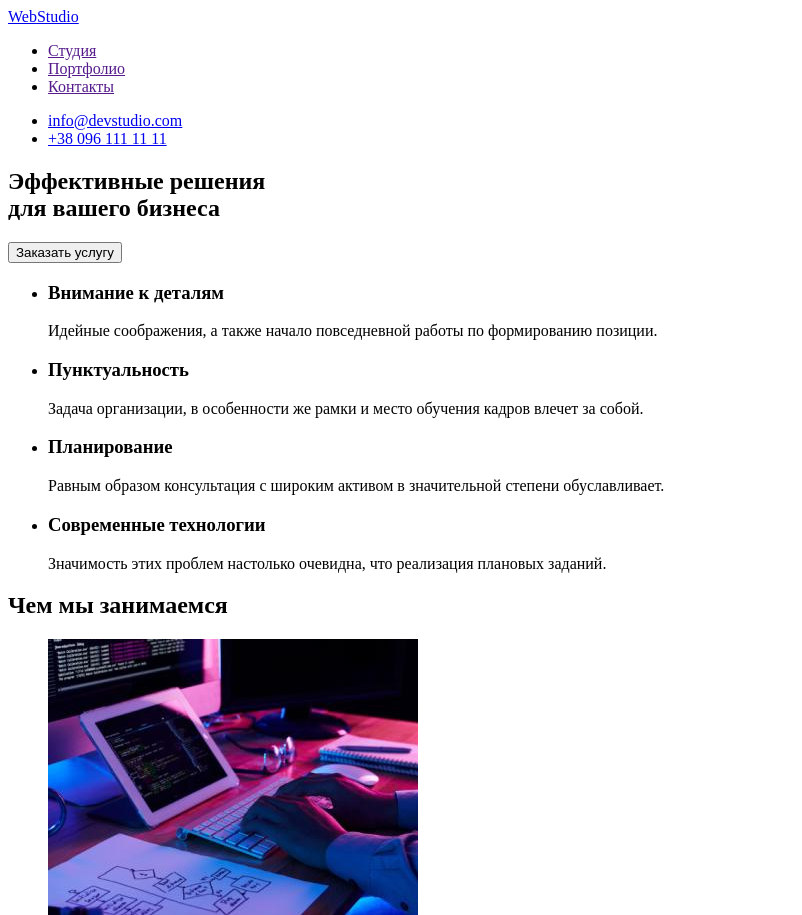
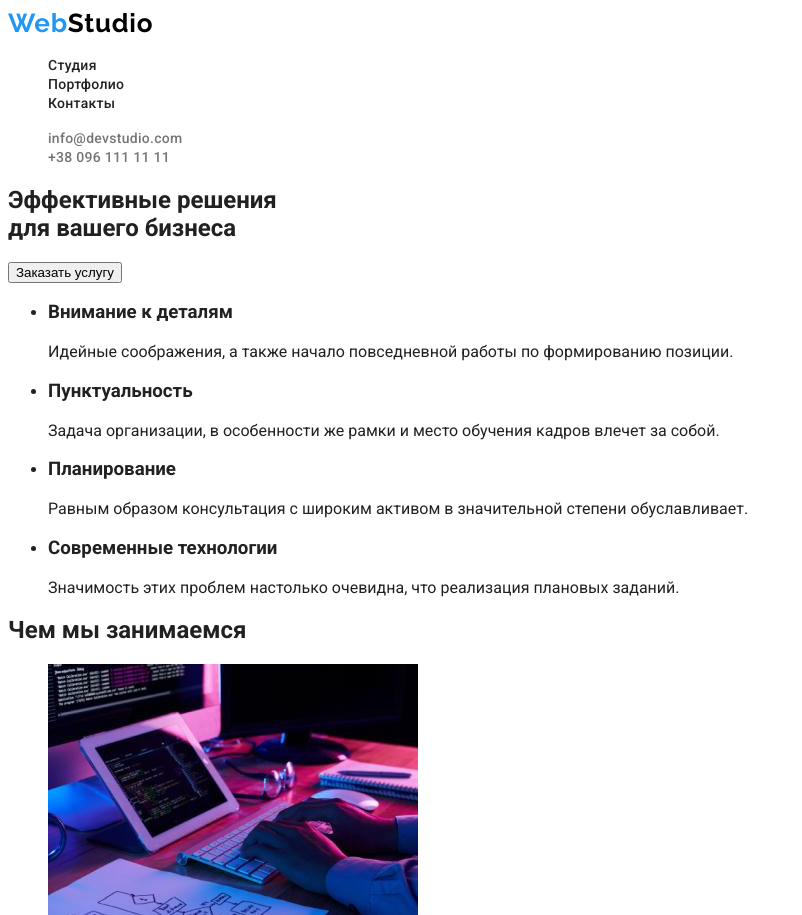
Before and after one commit to BogdanGoIT/goit-markup-hw-02, a plain HTML site: page index.html in a window 1280 px wide. Shown: the top 915 px of the page, without its empty margins (0-802 px from the left). Drawn offline with Linux system fonts and the light colour scheme.

Commit message:
стилизирует навигацию

```diff
--- a/css/styles.css
+++ b/css/styles.css
@@ -12,4 +12,52 @@
 
 body {
   background-color: #ffffff;
+  font-family: Roboto, sans-serif;
+  color: #212121;
 }
+
+/* Logo */
+
+.logo .blue {
+  color: #2196f3;
+}
+
+.logo {
+  font-family: Raleway, sans-serif;
+  font-weight: 700;
+  font-size: 26px;
+  line-height: 1.19;
+  letter-spacing: 0.03em;
+  color: #000000;
+  text-decoration: none;
+}
+
+/* Site nav */
+
+.list {
+  list-style: none;
+}
+
+.site-nav .link,
+.nav-contacts .link {
+  font-weight: 500;
+  font-size: 14px;
+  line-height: 1.14;
+  letter-spacing: 0.02em;
+
+  color: #212121;
+  text-decoration: none;
+}
+
+.site-nav .link:hover,
+.site-nav .link:focus,
+.nav-contacts .link:hover,
+.nav-contacts .link:focus {
+  color: #2196f3;
+}
+
+/* nav contacts */
+
+.nav-contacts .link {
+  color: #757575;
+}
--- a/index.html
+++ b/index.html
@@ -21,24 +21,25 @@
 
         <!-- логотип и навигация -->
         <nav>
-            <a href="/">
-                <span>Web</span>Studio
+
+            <a href="/" class="logo">
+                <span class="blue">Web</span>Studio
             </a>
 
-            <ul>
-                <li><a href="">Студия</a></li>
-                <li><a href="">Портфолио</a></li>
-                <li><a href="">Контакты</a></li>
+            <ul class="site-nav list">
+                <li><a href="" class="link">Студия</a></li>
+                <li><a href="" class="link">Портфолио</a></li>
+                <li><a href="" class="link">Контакты</a></li>
             </ul>
 
         </nav>
 
-        <ul>
+        <ul class="nav-contacts list">
             <li>
-                <a href="mailto:info@devstudio.com">info@devstudio.com</a>
+                <a href="mailto:info@devstudio.com" class="link">info@devstudio.com</a>
             </li>
             <li>
-                <a href="tel:+380961111111">+38 096 111 11 11</a>
+                <a href="tel:+380961111111" class="link">+38 096 111 11 11</a>
             </li>
         </ul>
 
```
